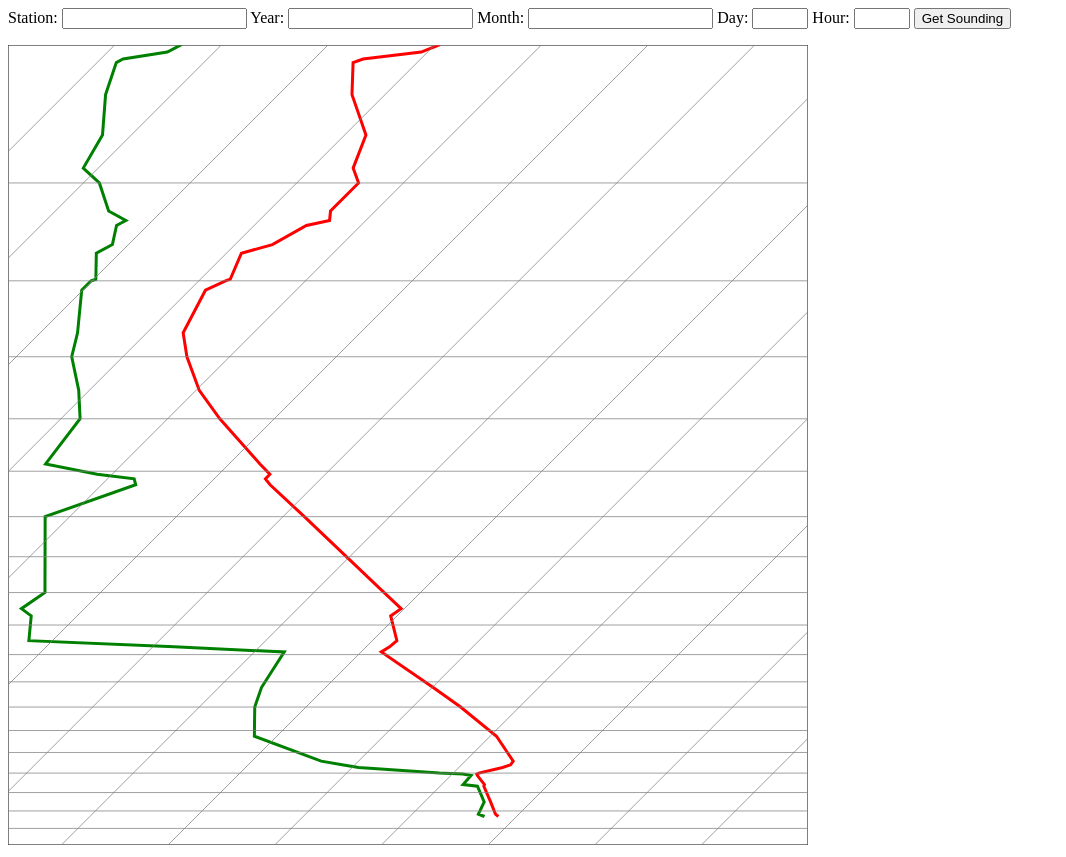
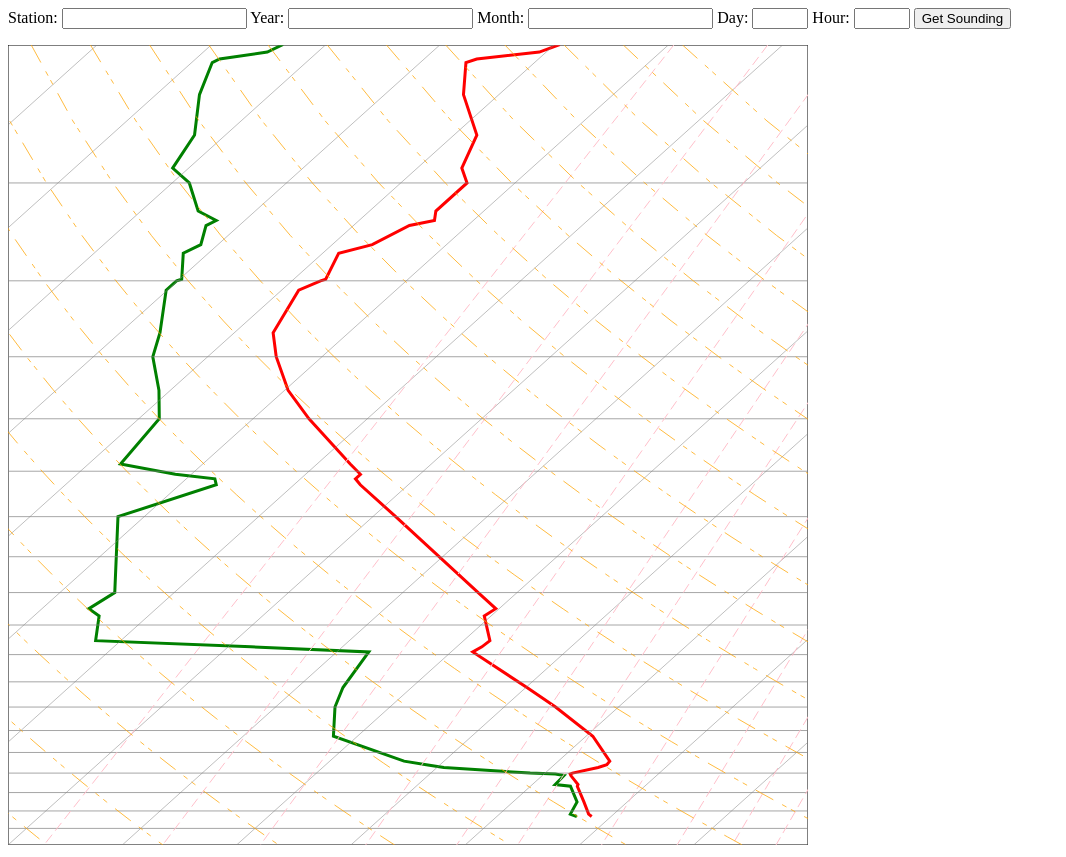
Before and after one commit to wxmann/SoundingJS, a plain HTML site: page index.html in a window 1280 px wide. Shown: the whole page, without its empty margins (0-1066 px from the left). Drawn offline with nearby package versions, Linux system fonts and the light colour scheme.

Commit message:
Plot mixing ratios and dry adiabats on skew-T.

```diff
--- a/index.html
+++ b/index.html
@@ -11,6 +11,7 @@
 	<script src="js/accessors.js"></script>
 	<script src="js/plot.js"></script>
 	<script src="js/trace.js"></script>
+	<script src="js/basic-calc.js"></script>
 	<script src="test/dummysounding.js"></script>
 </head>
 <body>
@@ -58,8 +59,12 @@
 		var profile = properties(theSounding).profile;
 		var tempTrace = traces.temperature(profile);
 		var dewptTrace = traces.dewpoint(profile);
-		plotPressures(document.getElementById('skewT'));
-		plotIsotherms(document.getElementById('skewT'));
+
+		var skewT = document.getElementById('skewT');
+		plotPressures(skewT);
+		plotIsotherms(skewT);
+		plotMixingRatios(skewT);
+		plotDryAdiabats(skewT);
 		plotTempTrace(tempTrace, document.getElementById('tempTrace'));
 		plotTempTrace(dewptTrace, document.getElementById('dewptTrace'));
 	</script>
--- /dev/null
+++ b/js/basic-calc.js
@@ -0,0 +1,47 @@
+/**
+ * Created by tangz on 4/17/2016.
+ */
+
+// Specific gas constant for dry air. Units: J kg-1 K-1
+var R_dry = 287.058;
+
+// Constant-pressure heat capacity of dry air at 300K. Units: J kg-1 K-1
+var Cp_dry = 1005;
+
+// The Poisson constant for dry air, the ratio of the gas constant
+// for dry air to the specific heat at constant pressure.
+var poissonDry = R_dry / Cp_dry;
+
+// Reference pressure used in adiabatic processes, units: hPa
+var p_ref = 1000.0;
+
+// mixing ratio passed in as g/kg.
+// returns temperature in C.
+var mixingRatio_tempC = function(p, mixRat) {
+    var termA1 = p/621.97;
+    var termA2 = 1/mixRat + 1/621.97;
+    var termA2Inv = 1/termA2;
+    var vaporP = termA1 * termA2Inv;
+
+    // calculate T from vaporP
+    var termB1 = 237.3 / 17.269;
+    var termB2 = 1/Math.log(vaporP / 6.11) - 1/17.269;
+    var termB2Inv = 1/termB2;
+    return termB1 * termB2Inv;
+};
+
+var tmp_CtoK = function(T) {
+    return T + 273.15;
+};
+
+var tmp_KtoC = function(T) {
+    return T - 273.15;
+};
+
+// potential temperature passed in as C.
+// returns temperature in C.
+var potentialTemp_tempC = function(p, potentialTmp) {
+    var potentialTmp_K = tmp_CtoK(potentialTmp);
+    var Tk = potentialTmp_K * Math.pow(p / p_ref, poissonDry);
+    return tmp_KtoC(Tk);
+};
--- a/js/plot-area.js
+++ b/js/plot-area.js
@@ -11,13 +11,22 @@ var skewTCanvas = (function() {
     };
 
     var plotConfig = {
+        // pressure
         pMin: 100,
         pMax: 1050,
+        deltaP: 50,
+        // temperature
         tMin: -100,
-        tMax: 50,
-        skew: 1.0,
+        tMax: 40,
         deltaT: 10,
-        deltaP: 50
+        skew: 0.9,
+        // mixing ratios
+        mixingRatios: [0.4, 1, 2, 4, 7, 10, 16, 24, 32, 40],
+        // dry adiabats
+        thetaMin: -30,
+        thetaMax: 160,
+        deltaTheta: 10,
+        deltaPAdiabatPlot: 25
     };
 
     function pT_Transform(p, T) {
--- a/js/plot.js
+++ b/js/plot.js
@@ -13,11 +13,12 @@ var plotTempTrace = function(trace, lineElem) {
     lineElem.setAttribute('points', allpoints.join(" "));
 };
 
-function getLine(coord1, coord2) {
+function getPath(coords) {
     var allpoints = [];
     var line = document.createElementNS('http://www.w3.org/2000/svg', 'polyline');
-    allpoints.push([coord1.x, coord1.y].toString());
-    allpoints.push([coord2.x, coord2.y].toString());
+    coords.forEach(function(coord) {
+        allpoints.push([coord.x, coord.y].toString());
+    });
     line.setAttribute('points', allpoints.join(" "));
     return line;
 }
@@ -30,9 +31,9 @@ var plotIsotherms = function(skewT) {
     isotherms.forEach(function(T) {
         var topCoord = skewTCanvas.transform(skewTCanvas.plotConfig.pMin, T);
         var bottomCoord = skewTCanvas.transform(skewTCanvas.plotConfig.pMax, T);
-        var line = getLine(topCoord, bottomCoord);
-        skewT.appendChild(line);
-        line.setAttribute('style', 'fill:none; stroke:gray; opacity:0.75; stroke-width: 1');
+        var path = getPath([topCoord, bottomCoord]);
+        skewT.appendChild(path);
+        path.setAttribute('style', 'fill:none; stroke:gray; opacity:0.5; stroke-width: 1');
     });
 };
 
@@ -44,8 +45,51 @@ var plotPressures = function (skewT) {
     pressures.forEach(function(p) {
         var leftCoord = skewTCanvas.transform(p, skewTCanvas.plotConfig.tMin);
         var rightCoord = skewTCanvas.transform(p, skewTCanvas.plotConfig.tMax);
-        var line = getLine(leftCoord, rightCoord);
-        skewT.appendChild(line);
-        line.setAttribute('style', 'fill:none; stroke:gray; opacity:0.75; stroke-width: 1');
+        var path = getPath([leftCoord, rightCoord]);
+        skewT.appendChild(path);
+        path.setAttribute('style', 'fill:none; stroke:gray; opacity:0.7; stroke-width: 1');
     });
 };
+
+var plotMixingRatios = function (skewT) {
+    var mixingRatios = skewTCanvas.plotConfig.mixingRatios;
+    mixingRatios.forEach(function(mixingRatio) {
+        var bottomP = skewTCanvas.plotConfig.pMin;
+        var bottomT = mixingRatio_tempC(bottomP, mixingRatio);
+        var bottomCoord = skewTCanvas.transform(bottomP, bottomT);
+
+        var topP = skewTCanvas.plotConfig.pMax;
+        var topT = mixingRatio_tempC(topP, mixingRatio);
+        var topCoord = skewTCanvas.transform(topP, topT);
+
+        var path = getPath([bottomCoord, topCoord]);
+        skewT.appendChild(path);
+        path.setAttribute('style', 'fill:none; stroke:pink; opacity:1; stroke-width: 1');
+        path.setAttribute('stroke-dasharray', '10,5')
+    });
+};
+
+var plotDryAdiabats = function (skewT) {
+    var thetas = [];
+    for (var theta = skewTCanvas.plotConfig.thetaMin; theta <= skewTCanvas.plotConfig.thetaMax; theta += skewTCanvas.plotConfig.deltaTheta) {
+        thetas.push(theta);
+    }
+
+    var pressurePoints = [];
+    for (var p = skewTCanvas.plotConfig.pMin; p <= skewTCanvas.plotConfig.pMax; p += skewTCanvas.plotConfig.deltaPAdiabatPlot) {
+        pressurePoints.push(p);
+    }
+
+    thetas.forEach(function (theta) {
+        var coords = [];
+        pressurePoints.forEach(function (p) {
+            var T = potentialTemp_tempC(p, theta);
+            var coord = skewTCanvas.transform(p, T);
+            coords.push(coord);
+        });
+        var path = getPath(coords);
+        path.setAttribute('style', 'fill:none; stroke:orange; opacity:0.75; stroke-width: 1');
+        path.setAttribute('stroke-dasharray', '20,10,5,5,5,10');
+        skewT.appendChild(path);
+    });
+};
```
